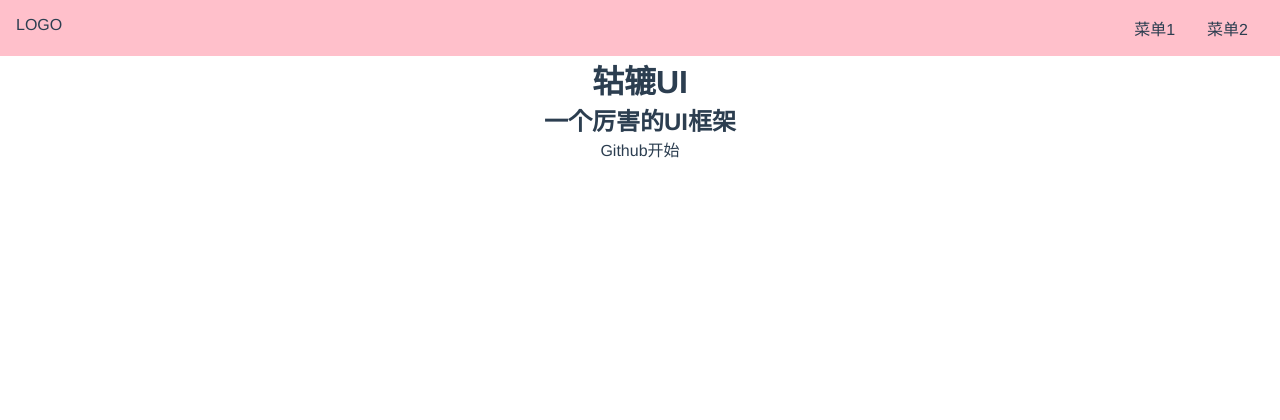
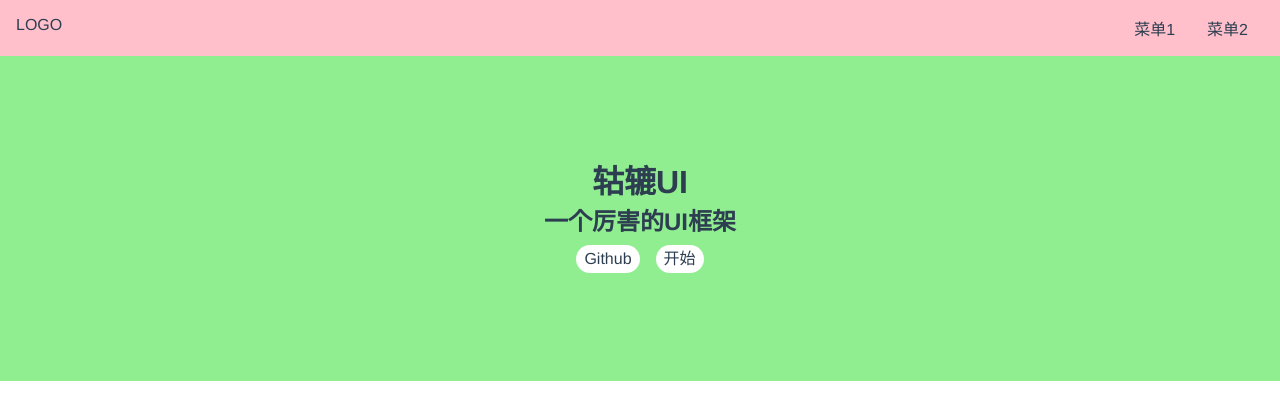
Before and after one commit to yangjindong/taste-ui, a Vue app: page / in a window 1280 px wide. Shown: the top 420 px of the page. Built offline with nearby package versions, Linux system fonts and the light colour scheme.

Commit message:
Home页面css

```diff
--- a/src/components/Topnav.vue
+++ b/src/components/Topnav.vue
@@ -2,8 +2,8 @@
   <div class="topnav">
     <div class="logo">LOGO</div>
     <ul class="menu">
-      <li>菜单1</li>
-      <li>菜单2</li>
+      <li><a href="">菜单1</a></li>
+      <li><a href="">菜单2</a></li>
     </ul>
   </div>
 </template>
--- a/src/index.scss
+++ b/src/index.scss
@@ -12,5 +12,27 @@ a {
   color: inherit;
   &:hover {
     border-bottom: 1px solid;
+    cursor: pointer;
   }
 }
+body {
+  font-family: -apple-system,
+  "Noto Sans",
+  "Helvetica Neue",
+  Helvetica,
+  "Nimbus Sans L",
+  Arial,
+  "Liberation Sans",
+  "PingFang SC",
+  "Hiragino Sans GB",
+  "Noto Sans CJK SC",
+  "Source Han Sans SC",
+  "Source Han Sans CN",
+  "Microsoft YaHei",
+  "Wenquanyi Micro Hei",
+  "WenQuanYi Zen Hei",
+  "ST Heiti",
+  SimHei,
+  "WenQuanYi Zen Hei Sharp",
+  sans-serif;
+}
--- a/src/views/Home.vue
+++ b/src/views/Home.vue
@@ -10,4 +10,25 @@
 </template>
 
 <style lang="scss" scoped>
+.banner {
+  padding: 100px 0;
+  display: flex;
+  justify-content: center;
+  align-content: center;
+  flex-direction: column;
+  background: lightgreen;
+  > .actions {
+    padding: 8px 0;
+    a {
+      margin: 0 8px;
+      background: #fff;
+      display: inline-block;
+      $h: 28px;
+      height: $h;
+      line-height: $h;
+      border-radius: $h/2;
+      padding: 0 8px;
+    }
+  }
+}
 </style>
```
